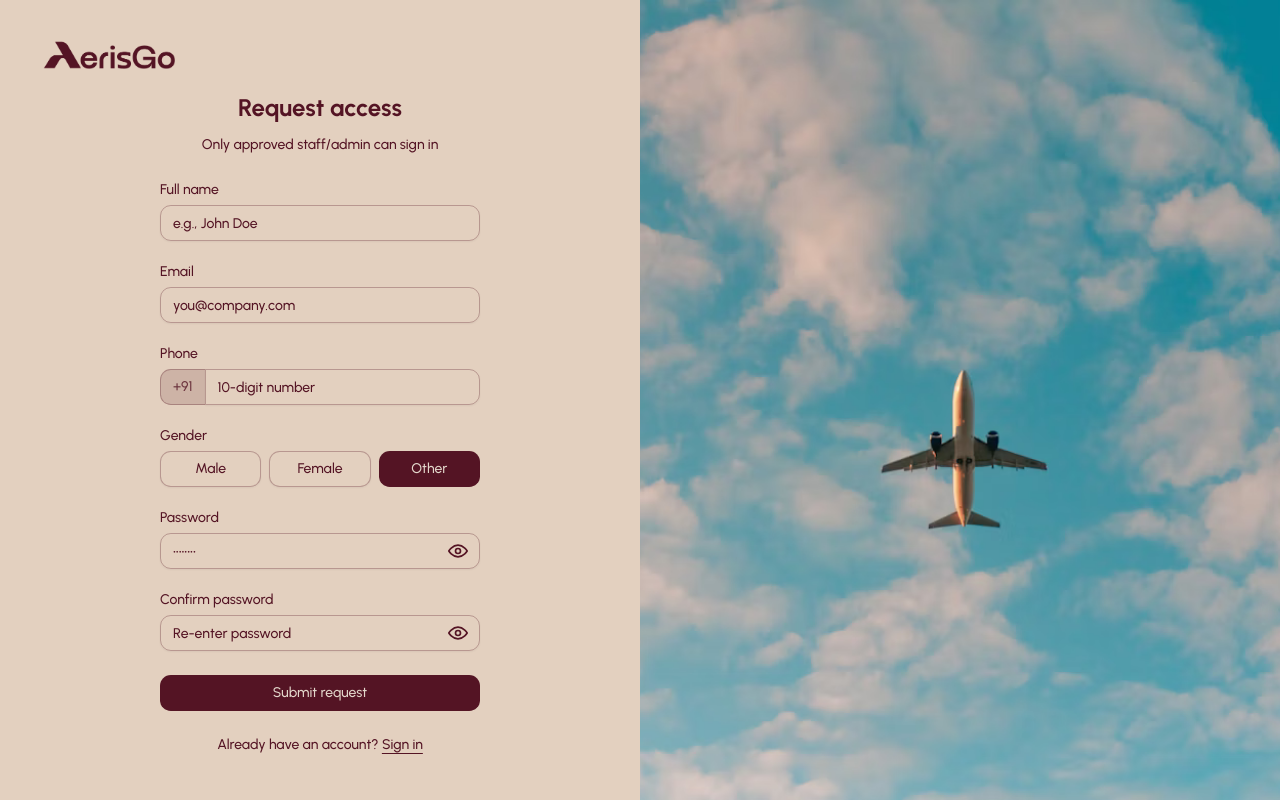
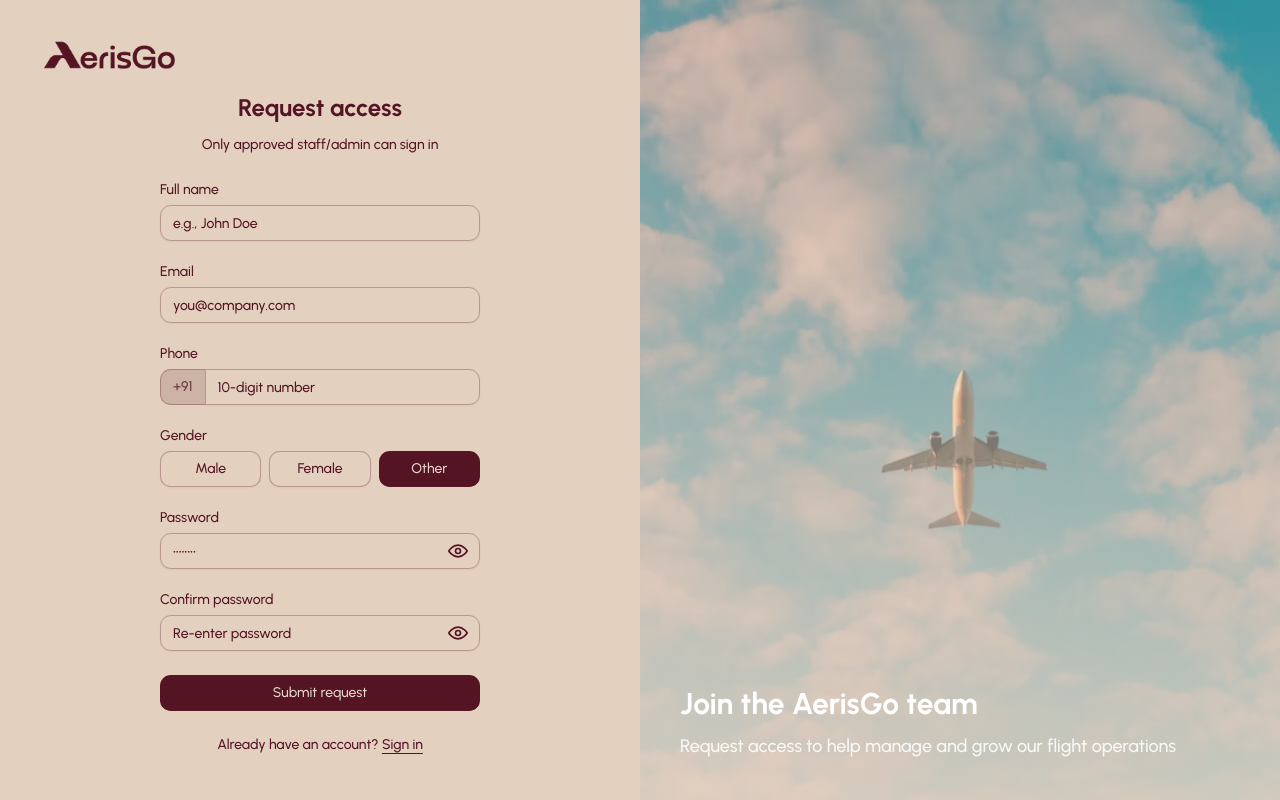
Before and after one commit to maantrambadia/aerisgo-dashboard, a React (Vite) app: page /request-access in a window 1280 px wide. Built offline with nearby package versions, Linux system fonts and the light colour scheme; no server answers.

Commit message:
feat: add text overlays to sign-in and request-access pages

```diff
--- a/src/pages/RequestAccess.jsx
+++ b/src/pages/RequestAccess.jsx
@@ -334,6 +334,15 @@ export default function RequestAccess() {
           className="absolute inset-0 h-full w-full object-cover dark:brightness-[0.2] dark:grayscale"
           draggable={false}
         />
+        <div className="absolute inset-0 bg-gradient-to-t from-background/80 to-background/20" />
+        <div className="absolute bottom-0 left-0 right-0 p-10">
+          <h2 className="text-3xl font-bold text-white mb-2">
+            Join the AerisGo team
+          </h2>
+          <p className="text-white/90 text-lg">
+            Request access to help manage and grow our flight operations
+          </p>
+        </div>
       </div>
     </div>
   );
--- a/src/pages/SignIn.jsx
+++ b/src/pages/SignIn.jsx
@@ -161,6 +161,15 @@ export default function SignIn() {
           className="absolute inset-0 h-full w-full object-cover dark:brightness-[0.2] dark:grayscale"
           draggable={false}
         />
+        <div className="absolute inset-0 bg-gradient-to-t from-background/80 to-background/20" />
+        <div className="absolute bottom-0 left-0 right-0 p-10">
+          <h2 className="text-3xl font-bold text-white mb-2">
+            Manage your flight operations
+          </h2>
+          <p className="text-white/90 text-lg">
+            Access powerful tools to oversee bookings, flights, and analytics
+          </p>
+        </div>
       </div>
     </div>
   );
```
